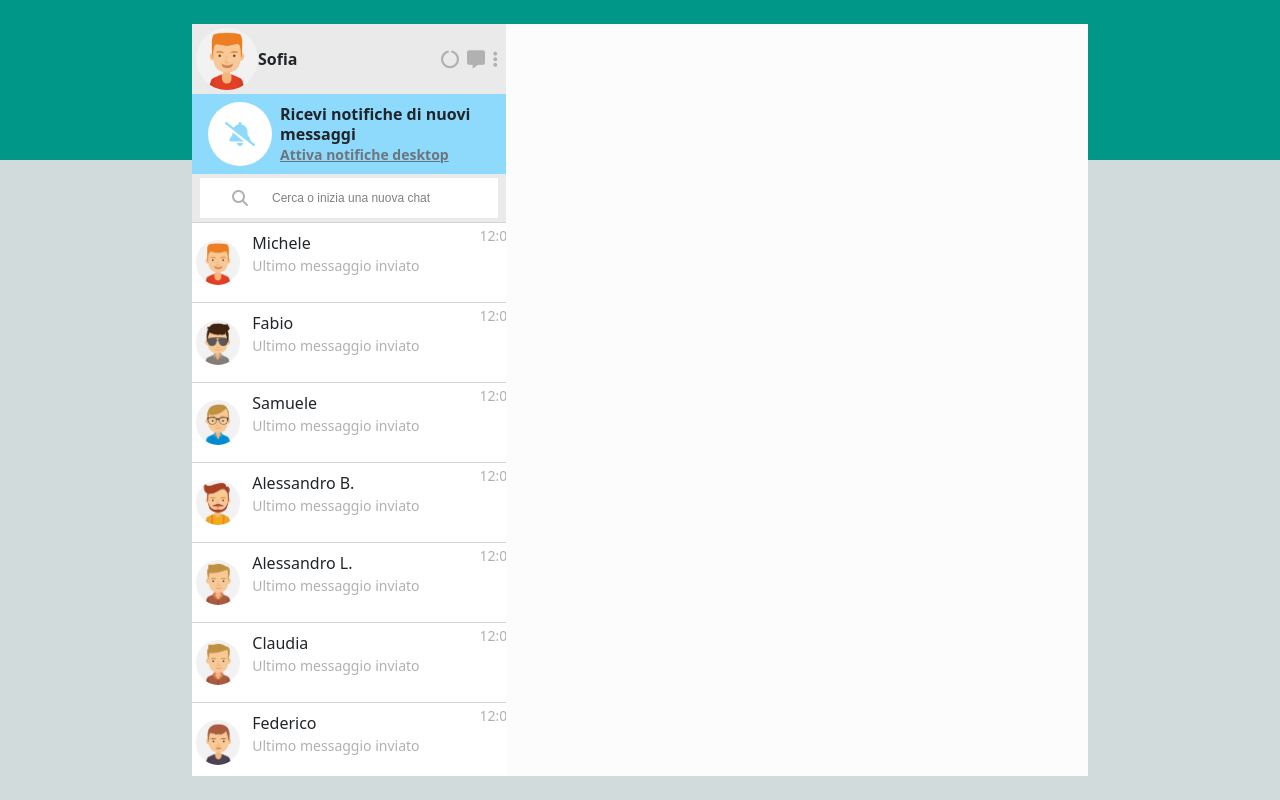
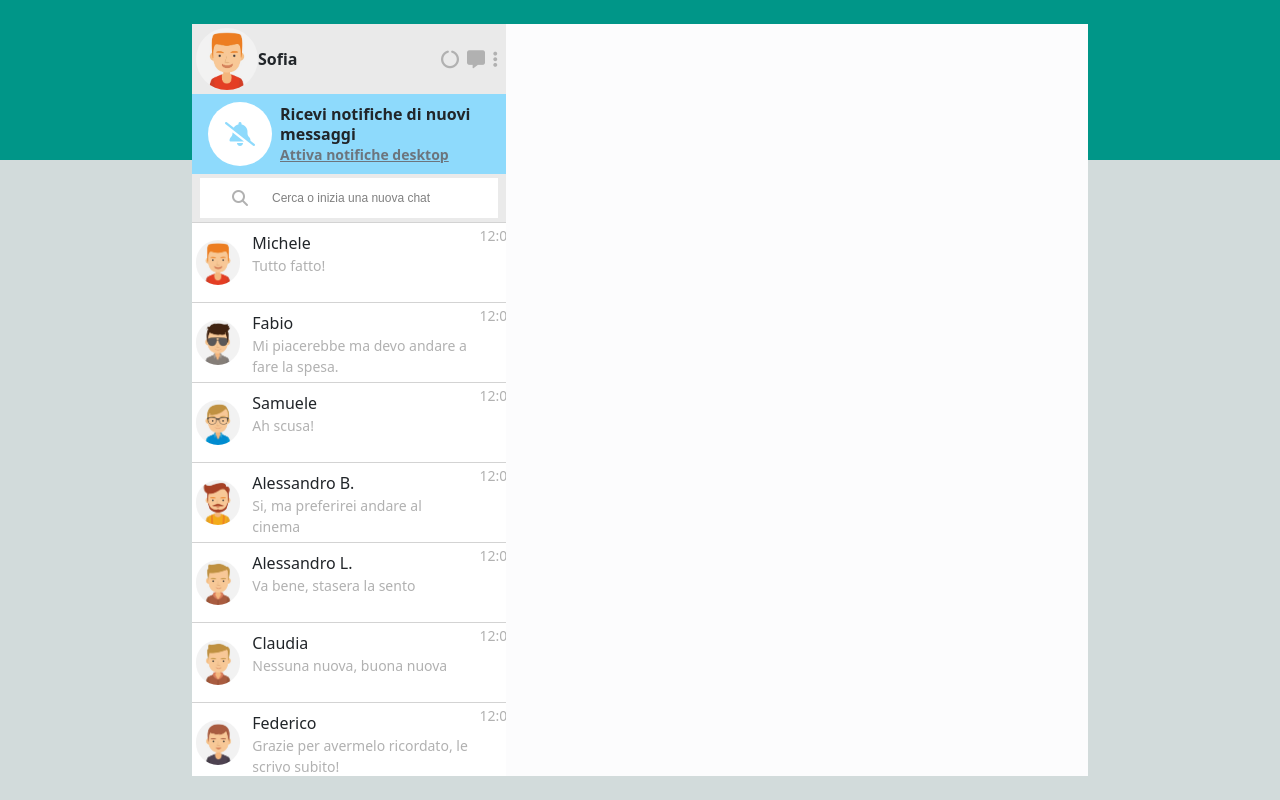
Before and after one commit to marcogiammari/vue-boolzapp, a plain HTML site: page index.html in a window 1280 px wide. Drawn offline with nearby package versions, Linux system fonts and the light colour scheme.

Commit message:
add(html,css,vue) left-container

```diff
--- a/index.html
+++ b/index.html
@@ -63,7 +63,7 @@
 
                                 <div class="col-9 p-2 d-flex flex-column">
                                     {{contact.name}}
-                                    <small>Ultimo messaggio inviato</small>
+                                    <small>{{contact.messages[contact.messages.length-1].message}}</small>
                                 </div>
                                 <div class="col-1">
                                     <small>12:00</small>
```
